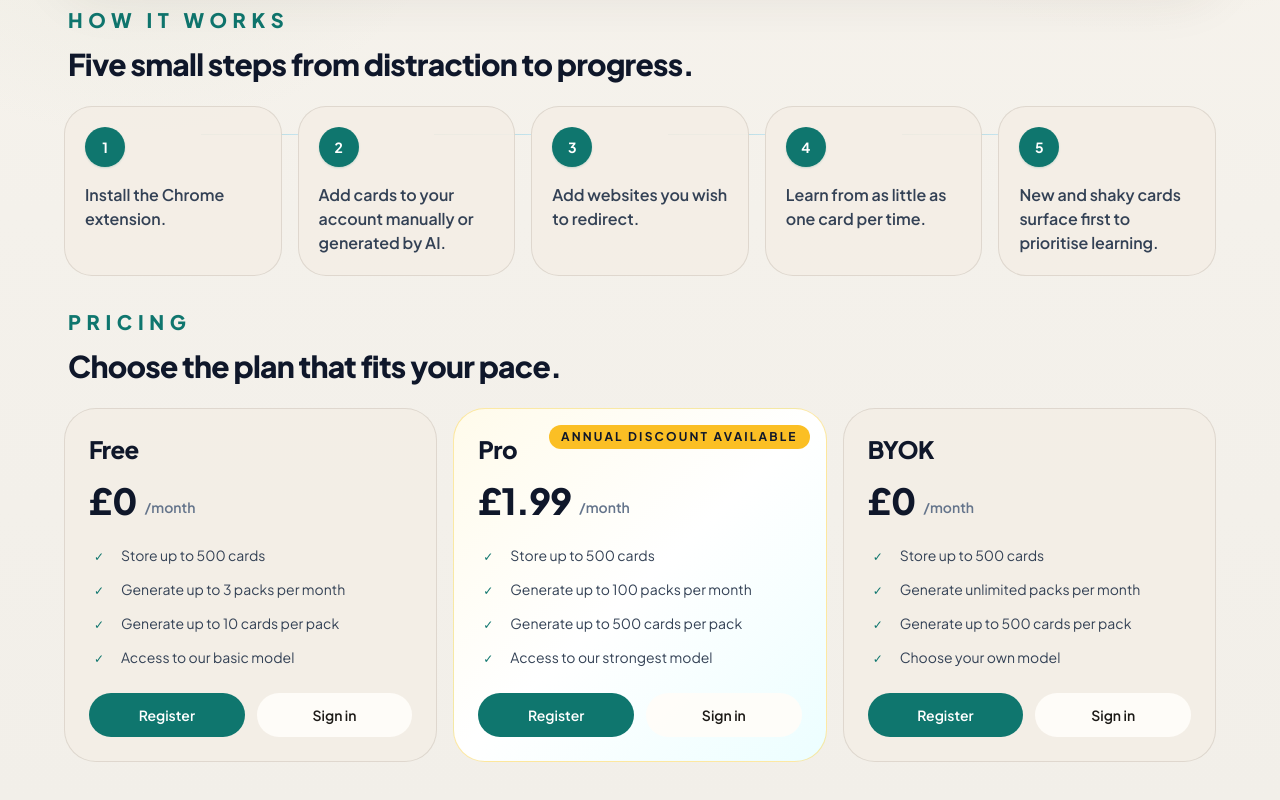
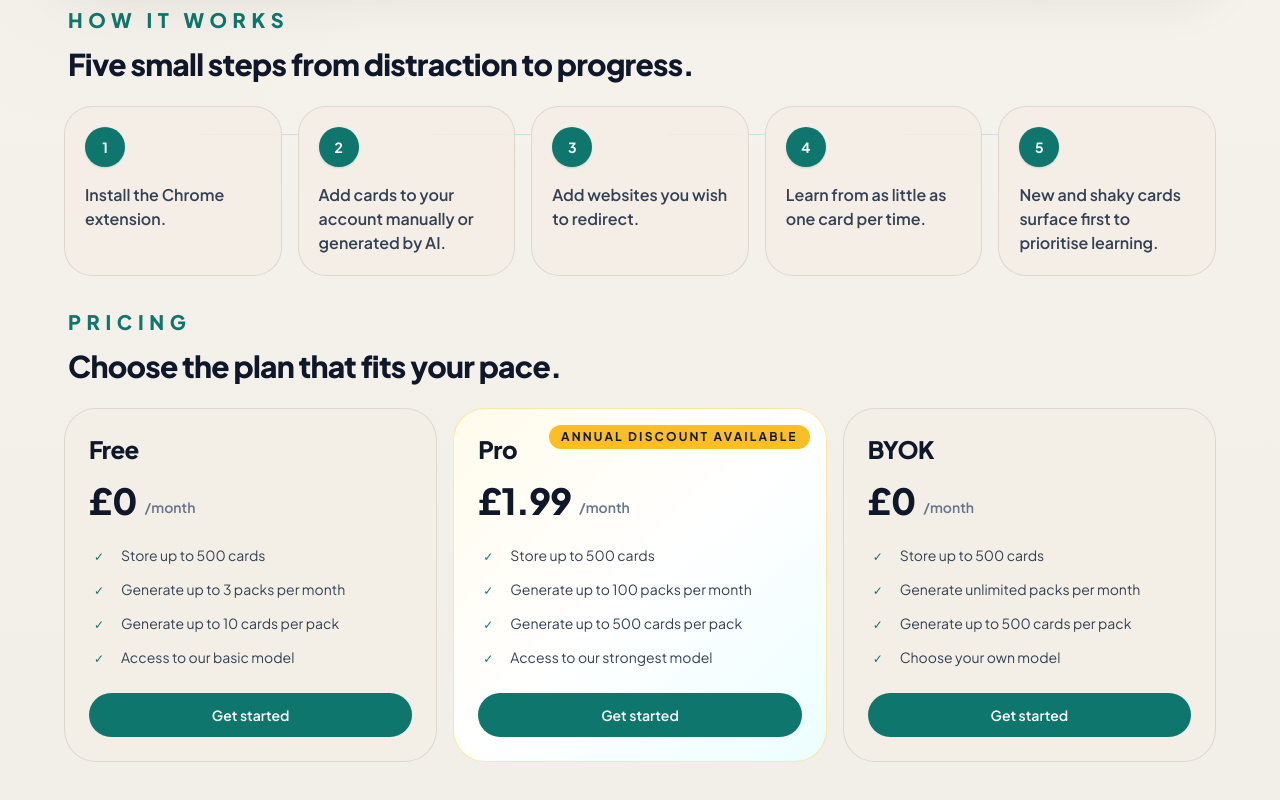
Before and after one commit to MBrock29/stop-procrastinating, a React (Vite) app: page / in a window 1280 px wide. Shown: the part 376-1176 px from the top of the page. Built offline with nearby package versions, Linux system fonts and the light colour scheme; no server answers.

Commit message:
style: simplify landing page pricing CTAs

```diff
--- a/src/views/AuthPage.tsx
+++ b/src/views/AuthPage.tsx
@@ -168,18 +168,9 @@ export function AuthPage() {
                   ))}
                 </ul>
 
-                <div className="mt-6 flex flex-wrap gap-3">
-                  <Link
-                    to="/login?mode=register"
-                    className="action-button min-h-[44px] flex-1 px-4 py-2 text-sm"
-                  >
-                    Register
-                  </Link>
-                  <Link
-                    to="/login"
-                    className="ghost-button min-h-[44px] flex-1 px-4 py-2 text-sm"
-                  >
-                    Sign in
+                <div className="mt-6">
+                  <Link to="/login" className="action-button min-h-[44px] w-full px-4 py-2 text-sm">
+                    Get started
                   </Link>
                 </div>
               </article>
```
